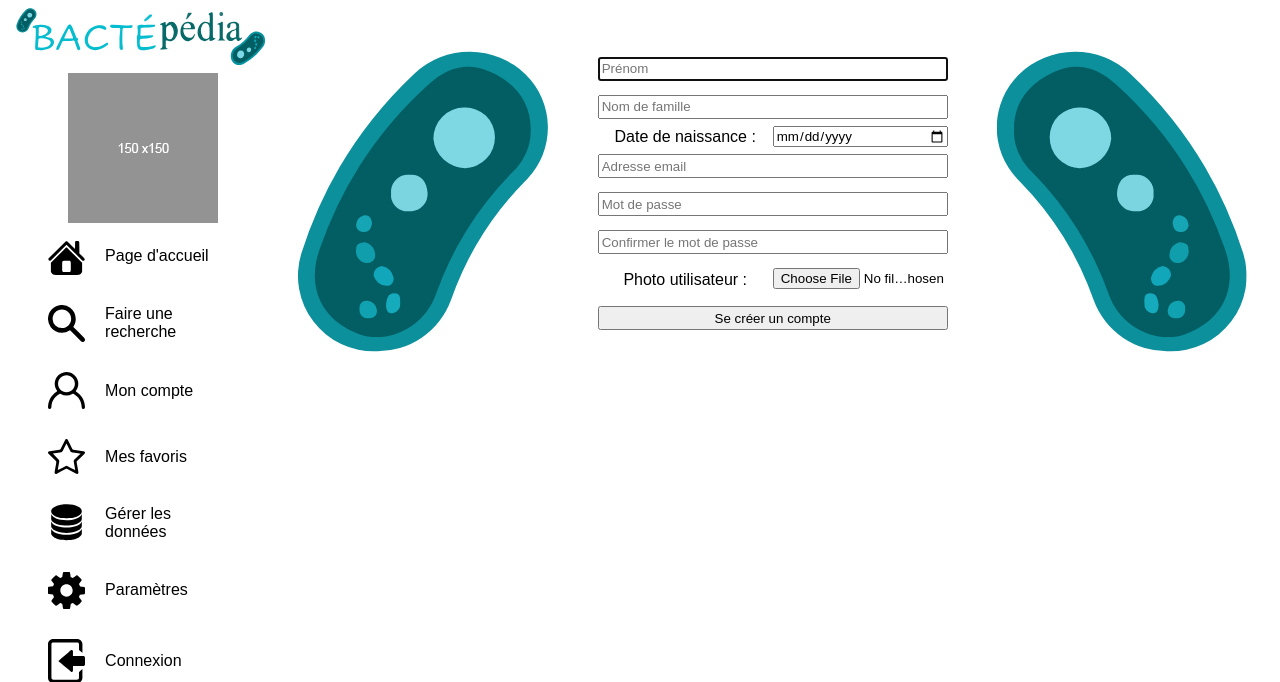
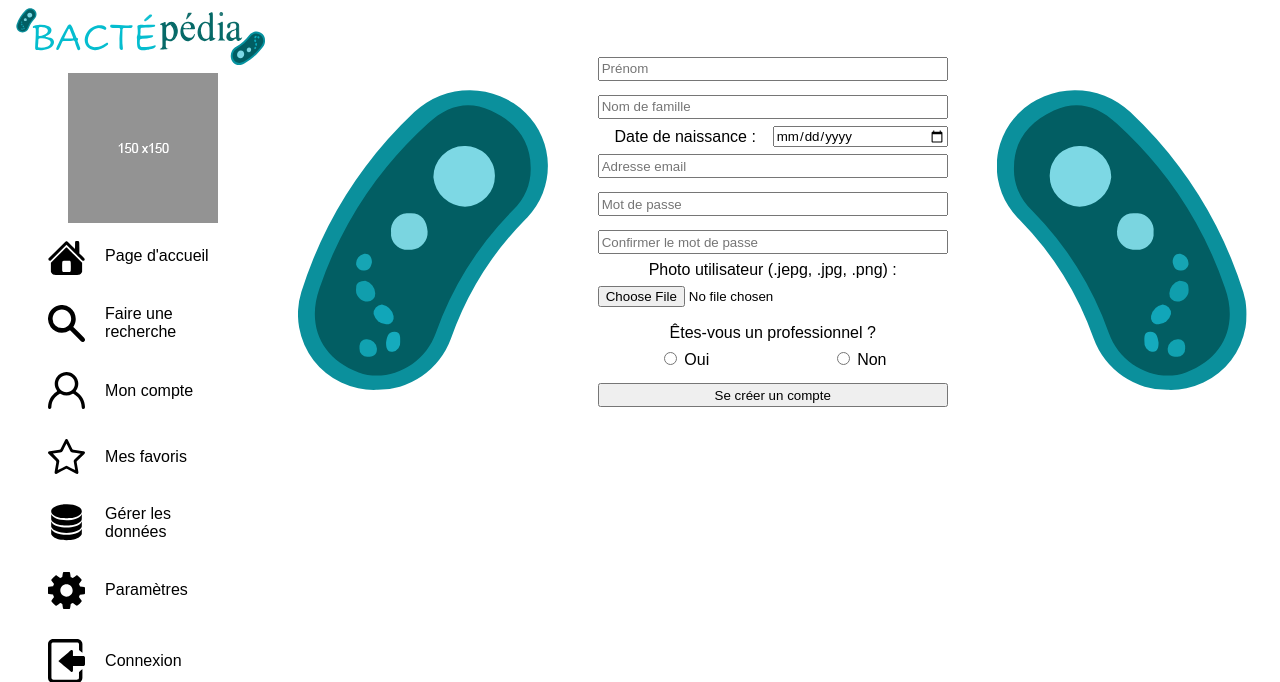
Before and after one commit to TheMouyn/ProjetAnnuel, a PHP site: page /page/signin.php in a window 1280 px wide. Shown: the part 88-770 px from the top of the page. Run offline with PHP 8.4, Linux system fonts and the light colour scheme.

Commit message:
Ajout style page signin.php

```diff
--- a/page/signin.php
+++ b/page/signin.php
@@ -10,27 +10,42 @@ require_once '../elements/nav.php';
         <img src="../style/img/favicon.svg" alt="" style="width: 25%;">
 
         <!--TODO: Faire le script de création de compte, génération mail-->
-        <div style="display:flex;justify-content: center; margin: 50px 0px; width: 350px;">
-            <form action="POST" method="script-login.php">
-                <input class="login-item" type="text" placeholder="Prénom" autofocus>
+        <div style="display:flex;justify-content: center; margin: 50px 0; width: 350px;">
+            <form action="script-login.php" method="POST">
+                <input class="login-item" type="text" name="prenom" placeholder="Prénom" required>
 
-                <input class="login-item" type="text" placeholder="Nom de famille">
+                <input class="login-item" type="text" name="nom" placeholder="Nom de famille" required>
 
                 <div style="width: 100%; display:flex; align-items: center">
                     <label style="width: 50%; text-align: center;" for="ddn">Date de naissance : </label>
-                    <input style="display: block; width: 50%;" type="date" id="ddn">
+                    <input style="display: block; width: 50%;" name="ddn" type="date" id="ddn" required>
                 </div>
 
-                <input class="login-item" type="email" placeholder="Adresse email">
+                <input class="login-item" type="email" name="mail" placeholder="Adresse email" required>
 
-                <input class="login-item" type="password" placeholder="Mot de passe">
+                <input class="login-item" type="password" name="password" placeholder="Mot de passe" required>
 
-                <input class="login-item" type="password" placeholder="Confirmer le mot de passe">
+                <input class="login-item" type="password" name="confirmPassword" placeholder="Confirmer le mot de passe" required>
 
-                <div style="width: 100%; display:flex; align-items: center">
-                    <label style="width: 50%; text-align: center;" for="photoUser">Photo utilisateur :</label>
-                    <input style="display: block; width: 50%;" class="login-item" type="file" id="photoUser">
+                <div style="width: 100%; display:flex; justify-content: center; flex-wrap: wrap;">
+                    <label style="width: 100%; text-align: center" for="photoUser">Photo utilisateur (.jepg, .jpg, .png) :</label>
+                    <input style="display: block; width: 100%;" name="photo" class="login-item" type="file" id="photoUser">
                 </div>
+
+                <div style="text-align: center; margin: 7px 0;">
+                <p style="padding: 0; margin: 0;">Êtes-vous un professionnel ?</p>
+                    <div style="display:flex; justify-content: space-around; margin: 7px 0;">
+                        <div>
+                            <input type="radio" name="professionnel" value="oui" id="oui">
+                            <label for="oui">Oui</label>
+                        </div>
+                        <div>
+                            <input type="radio" name="professionnel" value="non" id="non">
+                            <label for="non">Non</label>
+                        </div>
+                    </div>
+                </div>
+
                 <button class="login-item" type="submit">Se créer un compte</button>
 
             </form>
```
